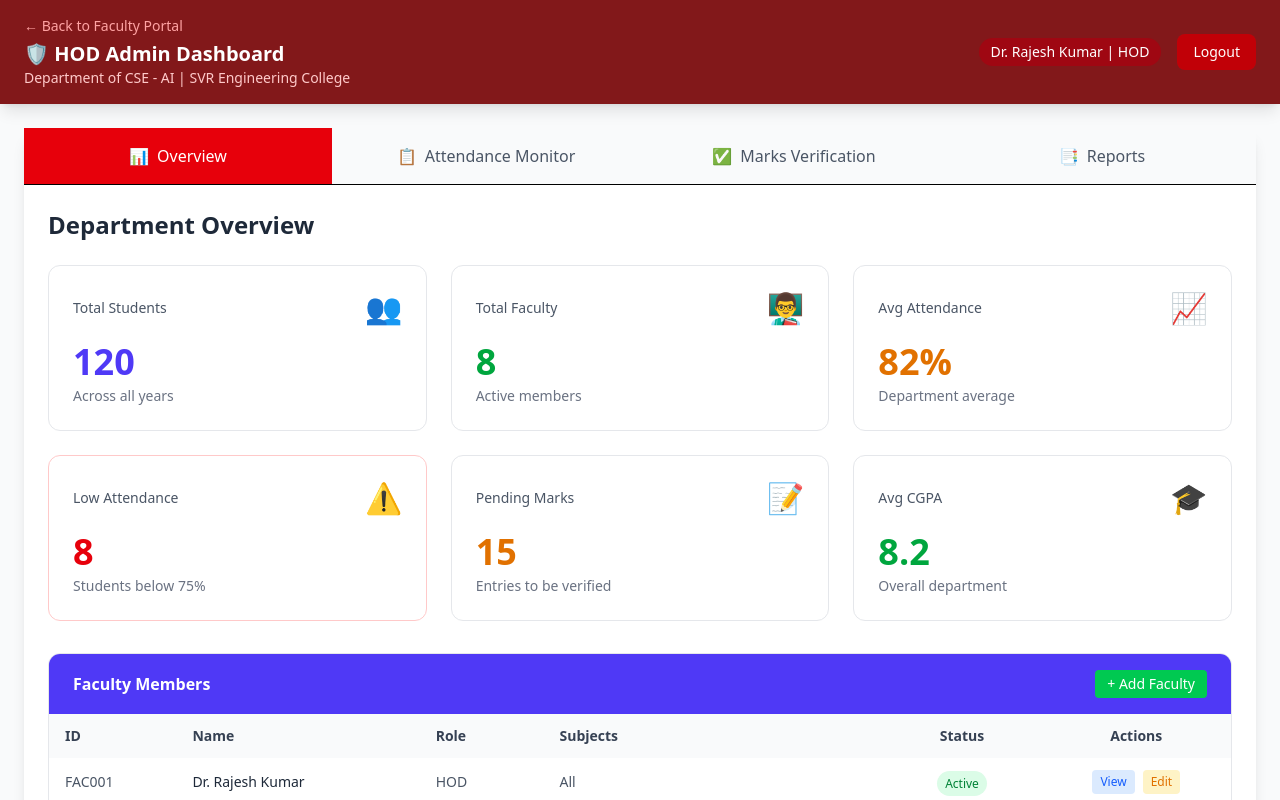
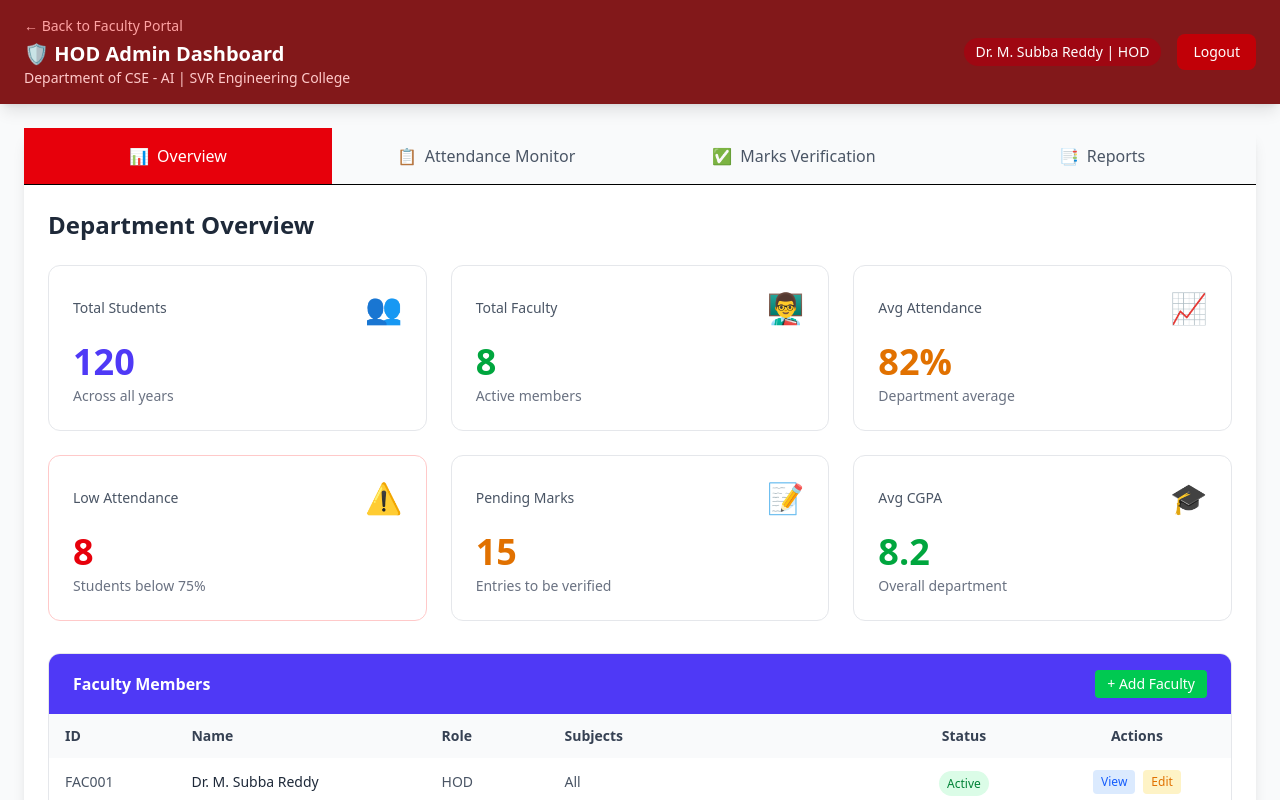
Before and after one commit to brutto24/SVR-ERP, a Next.js app: page /faculty/hod in a window 1280 px wide. Shown: the top 800 px of the page. Built offline with nearby package versions, Linux system fonts and the light colour scheme.

Commit message:
Update HOD name to Dr. M. Subba Reddy

```diff
--- a/src/app/faculty/hod/page.tsx
+++ b/src/app/faculty/hod/page.tsx
@@ -23,7 +23,7 @@ export default function HODDashboard() {
 
   // Mock faculty list
   const facultyList = [
-    { id: 'FAC001', name: 'Dr. Rajesh Kumar', role: 'HOD', subjects: ['All'], status: 'Active' },
+    { id: 'FAC001', name: 'Dr. M. Subba Reddy', role: 'HOD', subjects: ['All'], status: 'Active' },
     { id: 'FAC002', name: 'Prof. Sarah Devi', role: 'Faculty', subjects: ['AI', 'ML', 'Deep Learning'], status: 'Active' },
     { id: 'FAC003', name: 'Dr. Arun Kumar', role: 'Faculty', subjects: ['Data Structures', 'Algorithms'], status: 'Active' },
     { id: 'FAC004', name: 'Prof. Priya Sharma', role: 'Faculty', subjects: ['DBMS', 'Web Technologies'], status: 'On Leave' },
--- a/src/lib/data.ts
+++ b/src/lib/data.ts
@@ -82,7 +82,7 @@ export const mockStudents: Student[] = [
 export const mockFaculty: Faculty[] = [
   {
     id: 'FAC001',
-    name: 'Dr. Rajesh Kumar',
+    name: 'Dr. M. Subba Reddy',
     role: 'HOD',
     subjects: ['All']
   },
```
